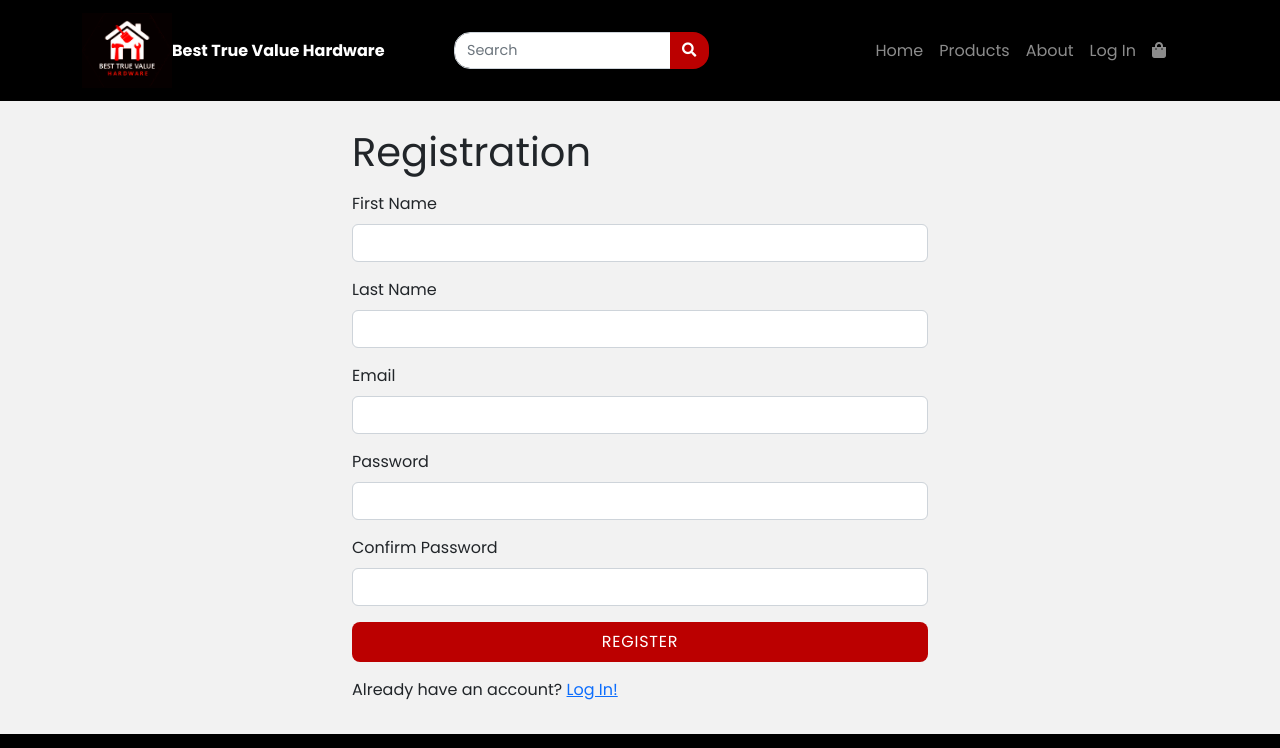
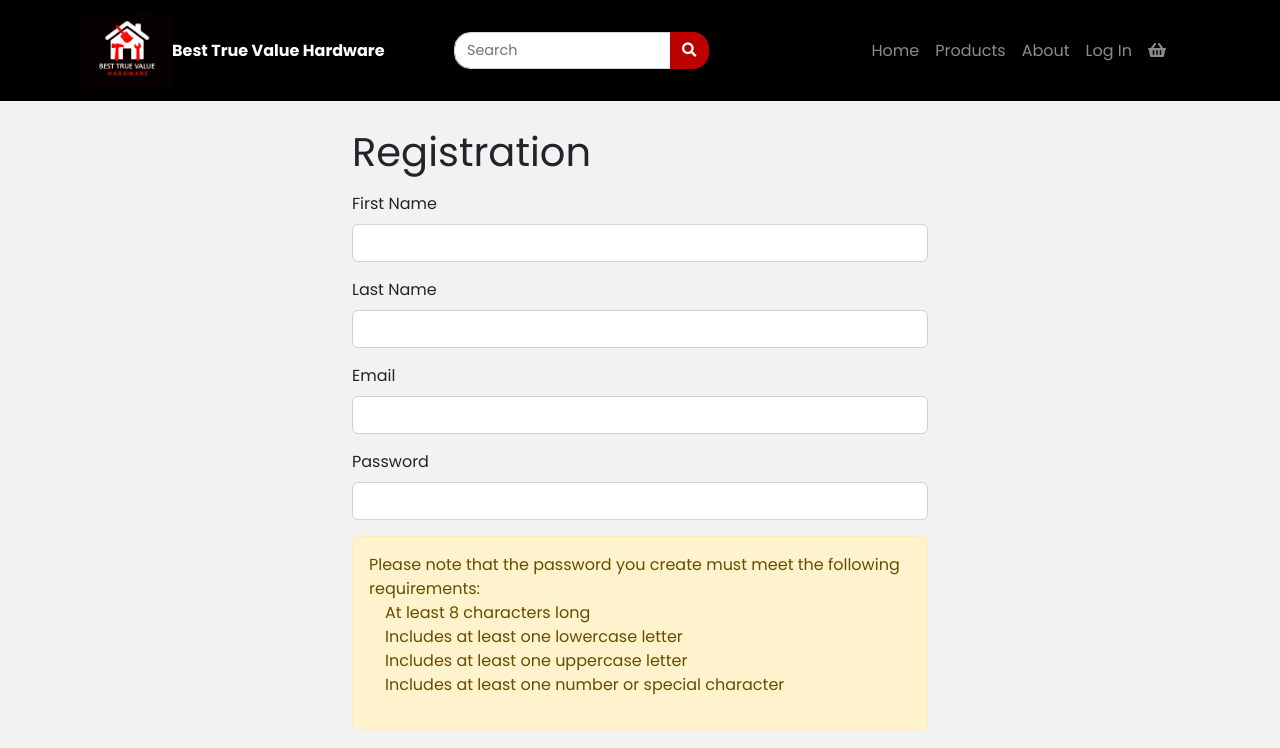
Before and after one commit to sujal631/best-true-value-hardware, a React (Create React App) app in the folder frontend/: page /registration in a window 1280 px wide. Shown: the top 748 px of the page. Built offline with nearby package versions, Linux system fonts and the light colour scheme.

Commit message:
add comments- completed

```diff
--- a/frontend/src/Components/Navigation.js
+++ b/frontend/src/Components/Navigation.js
@@ -87,6 +87,7 @@ export default function Navigation() {
                   </Link>
 
                   {/* Rendering user related dropdown menu if the user is logged in, else rendering the login link */}
+
                   {userInfo ? (
                     <NavDropdown
                       title={userInfo.firstName}
@@ -111,7 +112,7 @@ export default function Navigation() {
 
                   {/* Cart Link */}
                   <Link to="/cart" className="nav-link">
-                    <i className="fa fa-shopping-bag"></i>
+                    <i className="fa fa-shopping-basket"></i>
                     {cart.cartItems.length > 0 && (
                       <Badge pill bg="danger">
                         {cart.cartItems.reduce((a, c) => a + c.quantity, 0)}
--- a/frontend/src/Pages/RegistrationPage.js
+++ b/frontend/src/Pages/RegistrationPage.js
@@ -1,18 +1,21 @@
+// Import necessary modules
 import React, { useContext, useEffect, useState } from 'react';
 import { Button, Container, Form } from 'react-bootstrap';
 import { Helmet } from 'react-helmet-async';
 import { Link, useLocation, useNavigate } from 'react-router-dom';
-import Axios from 'axios';
 import { Store } from '../Store';
 import { toast } from 'react-toastify';
-import { getErrorMessage } from '../utils';
+import Message from '../Components/MessageComponent';
 
 export default function Registration() {
   const navigate = useNavigate();
+  // Get the search query string from the URL
   const { search } = useLocation();
+  // Get the "redirect" parameter from the query string
   const redirectInUrl = new URLSearchParams(search).get('redirect');
   const redirect = redirectInUrl ? redirectInUrl : '/';
 
+  // Set up state for form data
   const [formData, setFormData] = useState({
     firstName: '',
     lastName: '',
@@ -21,33 +24,101 @@ export default function Registration() {
     confirmPassword: '',
   });
 
+  // Extract values from form data
   const { firstName, lastName, email, password, confirmPassword } = formData;
 
-  const { state: { userInfo } = {}, dispatch } = useContext(Store);
+  // Get state and dispatch from the global store
+  const { state, dispatch } = useContext(Store);
+  const userInfo = state.userInfo; // extract user info from state
 
+  // Function to handle changes to form inputs
   const handleChange = (e) => {
+    // Extract input id and value
+    const { id, value } = e.target;
+    let errorMessage = '';
+
+    // Validate email if the input id is "email"
+    if (id === 'email') {
+      // Check if email format is valid
+      const emailRegex = /^[^\s@]+@[^\s@]+\.[^\s@]{2,}$/;
+
+      if (!emailRegex.test(value)) {
+        errorMessage = 'Please enter a valid email address.';
+      }
+    }
+
+    // Validate password if the input id is "password"
+    if (id === 'password') {
+      // Check if password meets requirements
+      const hasUppercase = /[A-Z]/.test(value);
+      const hasLowercase = /[a-z]/.test(value);
+      const hasNumberOrSpecial = /[\d!@#$%^&*()_+[\]{};':"\\|,.<>/?]/.test(
+        value
+      );
+
+      if (value.length < 8) {
+        errorMessage = 'Password must be at least 8 characters long.';
+      } else if (!hasUppercase) {
+        errorMessage = 'Password must include at least one uppercase letter.';
+      } else if (!hasLowercase) {
+        errorMessage = 'Password must include at least one lowercase letter.';
+      } else if (!hasNumberOrSpecial) {
+        errorMessage =
+          'Password must include at least one number or special character.';
+      }
+    }
+
+    // Update form data with new value
     setFormData({
       ...formData,
-      [e.target.id]: e.target.value,
+      [id]: value,
     });
+    // Set custom validation error message
+    e.target.setCustomValidity(errorMessage);
   };
 
-  const submitHandler = async (e) => {
+  // Function to handle form submission
+  const handleSubmit = async (e) => {
     e.preventDefault();
+
+    // Check if password fields are empty
+    if (password === '' || confirmPassword === '') {
+      toast.error('Please enter a password and confirm it.');
+      return;
+    }
+
+    // Check if password fields match
     if (password !== confirmPassword) {
       toast.error('Password field and confirm password field do not match.');
       return;
     }
+
     try {
-      const { data } = await Axios.post('/api/users/registration', formData);
+      // Send registration data to the server
+      const response = await fetch('/api/users/registration', {
+        method: 'POST',
+        headers: {
+          'Content-Type': 'application/json',
+        },
+        body: JSON.stringify(formData),
+      });
+      if (!response.ok) {
+        // Throw an error if the response is not ok
+        throw new Error('Failed to register user.');
+      }
+      // Extract data from the response
+      const data = await response.json();
       dispatch({ type: 'LOGIN', payload: data });
+      // Store user info in local storage
       localStorage.setItem('userInfo', JSON.stringify(data));
-      navigate(redirect || '/');
+      navigate('/');
     } catch (error) {
-      toast.error(getErrorMessage(error));
+      // display an error message if registration fails
+      toast.error('Failed to register user. Please try again later.');
     }
   };
 
+  // Effect hook to check if user is already logged in and redirect if necessary
   useEffect(() => {
     if (userInfo) {
       navigate(redirect);
@@ -56,49 +127,106 @@ export default function Registration() {
 
   return (
     <Container className="container small-container">
+      {/* Set the title of the page to "Registration" */}
       <Helmet>
         <title>Registration</title>
       </Helmet>
+      {/* Header of the page */}
       <h1 className="my-3">Registration</h1>
-      <Form onSubmit={submitHandler}>
-        <Form.Group className="mb-3" controlId="firstName">
-          <Form.Label>First Name</Form.Label>
-          <Form.Control value={firstName} onChange={handleChange} required />
-        </Form.Group>
-        <Form.Group className="mb-3" controlId="lastName">
-          <Form.Label>Last Name</Form.Label>
-          <Form.Control value={lastName} onChange={handleChange} required />
-        </Form.Group>
-        <Form.Group className="mb-3" controlId="email">
-          <Form.Label>Email</Form.Label>
-          <Form.Control
+
+      {/* Form with the function handleSubmit being called on submit */}
+      <Form onSubmit={handleSubmit}>
+        <div className="mb-3">
+          {/* A form input for the user's first name */}
+          <label htmlFor="firstName" className="form-label">
+            First Name
+          </label>
+          <input
+            type="text"
+            className="form-control"
+            id="firstName"
+            required
+            onChange={handleChange}
+            value={firstName}
+          />
+        </div>
+
+        {/* A form input for the user's last name */}
+        <div className="mb-3">
+          <label htmlFor="lastName" className="form-label">
+            Last Name
+          </label>
+          <input
+            type="text"
+            className="form-control"
+            id="lastName"
+            required
+            onChange={handleChange}
+            value={lastName}
+          />
+        </div>
+
+        {/* A form input for the user's email address */}
+        <div className="mb-3">
+          <label htmlFor="email" className="form-label">
+            Email
+          </label>
+          <input
             type="email"
+            className="form-control"
+            id="email"
+            required
+            onChange={handleChange}
             value={email}
+          />
+        </div>
+
+        {/* A form input for the user's password */}
+        <div className="mb-3">
+          <label htmlFor="password" className="form-label">
+            Password
+          </label>
+          <input
+            type="password"
+            className="form-control"
+            id="password"
+            required
             onChange={handleChange}
+            value={formData.password}
+          />
+        </div>
+        <div className="mb-3">
+          <Message variant="warning">
+            Please note that the password you create must meet the following
+            requirements: <br />
+            &emsp;At least 8 characters long <br />
+            &emsp;Includes at least one lowercase letter <br />
+            &emsp;Includes at least one uppercase letter <br />
+            &emsp;Includes at least one number or special character
+          </Message>
+        </div>
+
+        {/* A form input for the user's confirm password */}
+        <div className="mb-3">
+          <label htmlFor="confirmPassword" className="form-label">
+            Confirm Password
+          </label>
+          <input
+            type="password"
+            className="form-control"
+            id="confirmPassword"
             required
+            onChange={handleChange}
+            value={confirmPassword}
           />
-        </Form.Group>
-        <Form.Group className="mb-3" controlId="password">
-          <Form.Label>Password</Form.Label>
-          <Form.Control
-            type="password"
-            value={password}
-            onChange={handleChange}
-            required
-          />
-        </Form.Group>
-        <Form.Group className="mb-3" controlId="confirmPassword">
-          <Form.Label>Confirm Password</Form.Label>
-          <Form.Control
-            type="password"
-            value={confirmPassword}
-            onChange={handleChange}
-            required
-          />
-        </Form.Group>
+        </div>
+
+        {/* Register button that triggers handleSubmit function */}
         <div className="d-grid gap-2 mb-3">
           <Button type="submit">Register</Button>
         </div>
+
+        {/* Redirect to login page if user already has an account  */}
         <div className="mb-3">
           Already have an account?{' '}
           <Link to={`/login?redirect=${redirect}`}>Log In!</Link>
```
